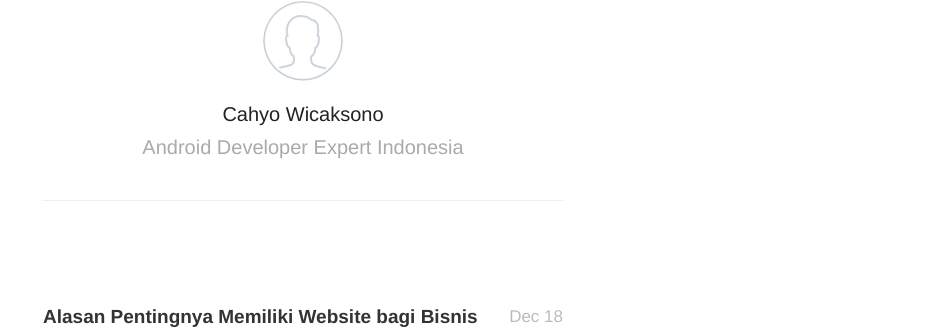
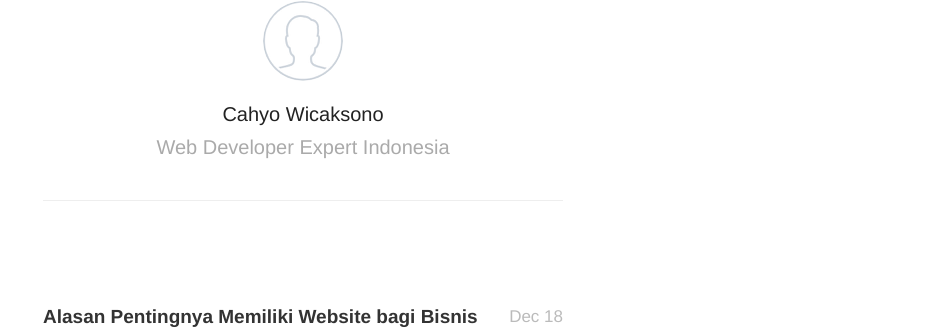
Before and after one commit to cwicaksono/cwicaksono.github.io, a Jekyll site: the page built from index.html, in a window 1280 px wide. Shown: the part 137-466 px from the top of the page, without its empty margins (337-1280 px from the left). Built offline with Jekyll 4.4.1, drawn with Linux system fonts in a browser that asks for light colours; nearby versions of some CDN libraries; Markdown is read by kramdown in place of the engine named in the settings; the list of posts is cut into pages by our own code.

Commit message:
update config file

```diff
--- a/_config.yml
+++ b/_config.yml
@@ -1,6 +1,6 @@
-name: Cahyo Wicaksono - Android Developer Expert Indonesia
-description: Android Developer Expert Indonesia
-meta_description: "Cahyo Wicaksono - Android Developer Expert Indonesia"
+name: Cahyo Wicaksono - Web Developer Expert Indonesia
+description: Web Developer Expert Indonesia
+meta_description: "Cahyo Wicaksono - WEb Developer Expert Indonesia"
 
 aboutPage: true
 
```
